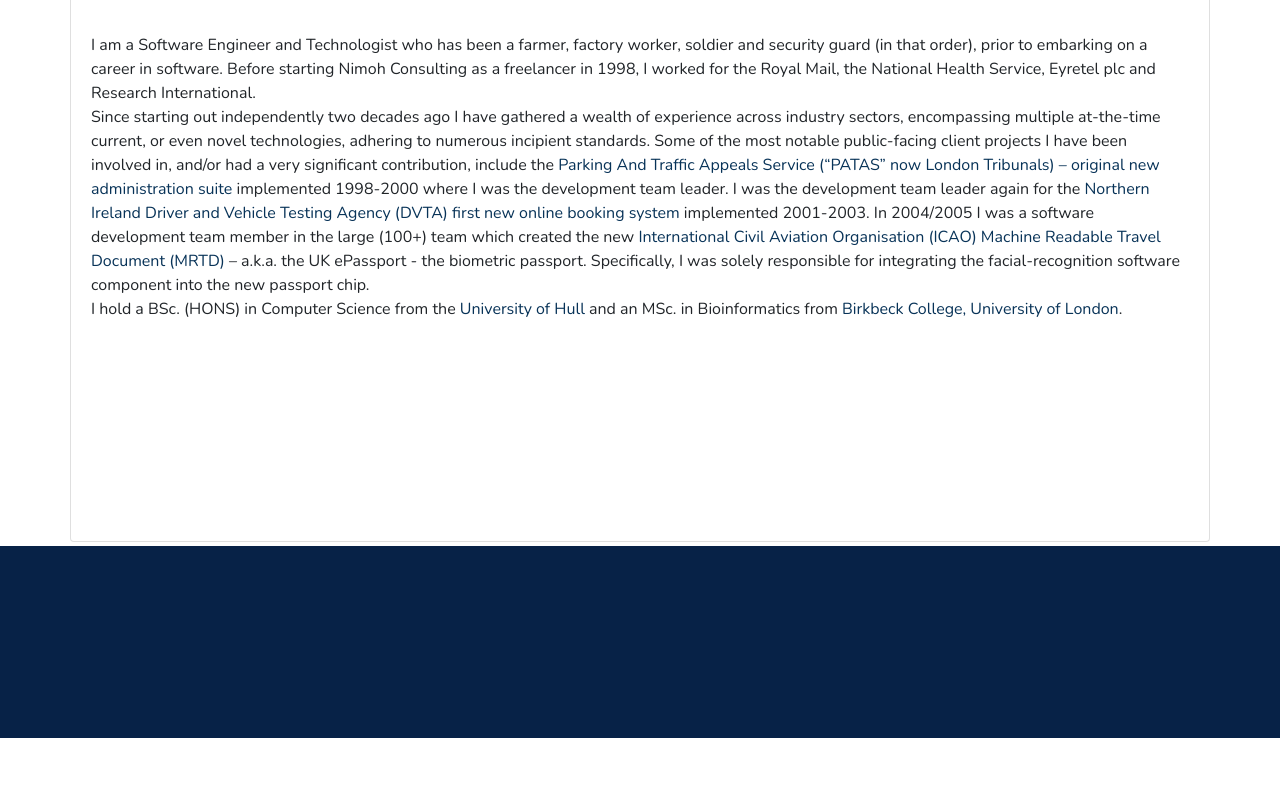
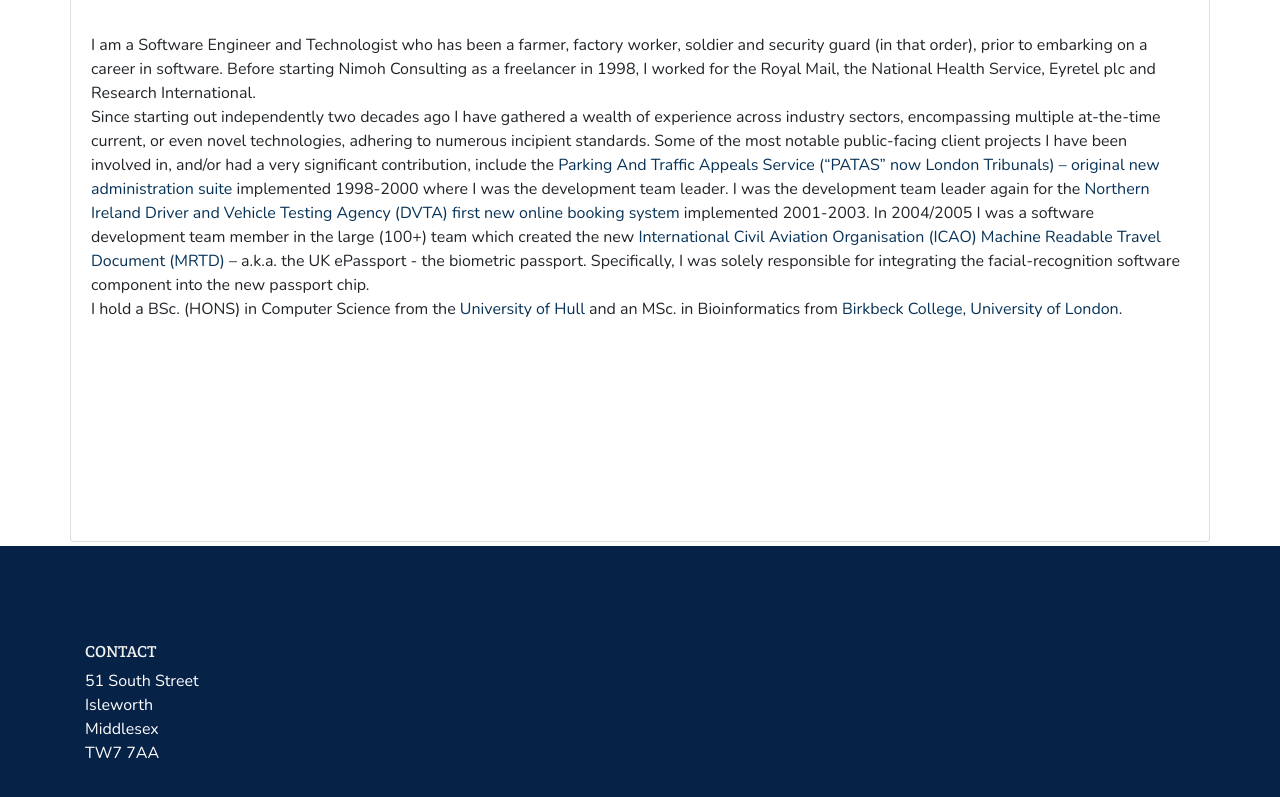
Before and after one commit to nimoh/nimoh.github.io, a plain HTML site: page index.html in a window 1280 px wide. Shown: the part 7061-7858 px from the top of the page. Before the commit the page ends 7799 px from the top, so only its background shows below. Drawn offline with nearby package versions, Linux system fonts and the light colour scheme.

Commit message:
Update index.html

```diff
--- a/index.html
+++ b/index.html
@@ -354,17 +354,20 @@
     </main>
     <footer id="footer" class="bg-dark text-light py-5">
         <div class="container py-5">
-            <!--<div class="row">
+            <div class="row">
                 <div class="col-6 col-md-6 col-lg-3 mb-2">
-                    <h6 class="text-uppercase">Tools</h6>
-                    <ul class="nav flex-column">
-                        <li><a class="text-white" target="ext" rel="nofollow" href="https://themestr.app" title="Bootstrap theme builder">Themestr.app</a></li>
-                        <li><a class="text-white" target="ext" rel="nofollow" href="http://themes.guide" title="Bootstrap free and pro themes">Themes.guide</a></li>
-                        <li><a class="text-white" target="ext" rel="nofollow" href="http://codeply.com" title="Prototype and edit code for Bootstrap and other responsive frameworks">Codeply</a></li>
-                        <li><a class="text-white" target="ext" rel="nofollow" href="http://bootply.com">Bootply</a></li>
-                    </ul>
+                    <h6 class="text-uppercase">Contact</h6>
+                    <p class="text-white">
+		     51 South Street
+		     <br/>
+		     Isleworth
+		     <br/>
+		     Middlesex
+		     <br/>
+		     TW7 7AA
+		    </p>
                 </div>
-                <div class="col-6 col-md-6 col-lg-3 mb-2">
+                <!--<div class="col-6 col-md-6 col-lg-3 mb-2">
                     <h6 class="text-uppercase">More</h6>
                     <ul class="nav flex-column">
                         <li><a class="text-white" target="_new" href="http://wdstack.com" title="The top projects, tools and apps for Web developers">WDStack</a></li>
```
